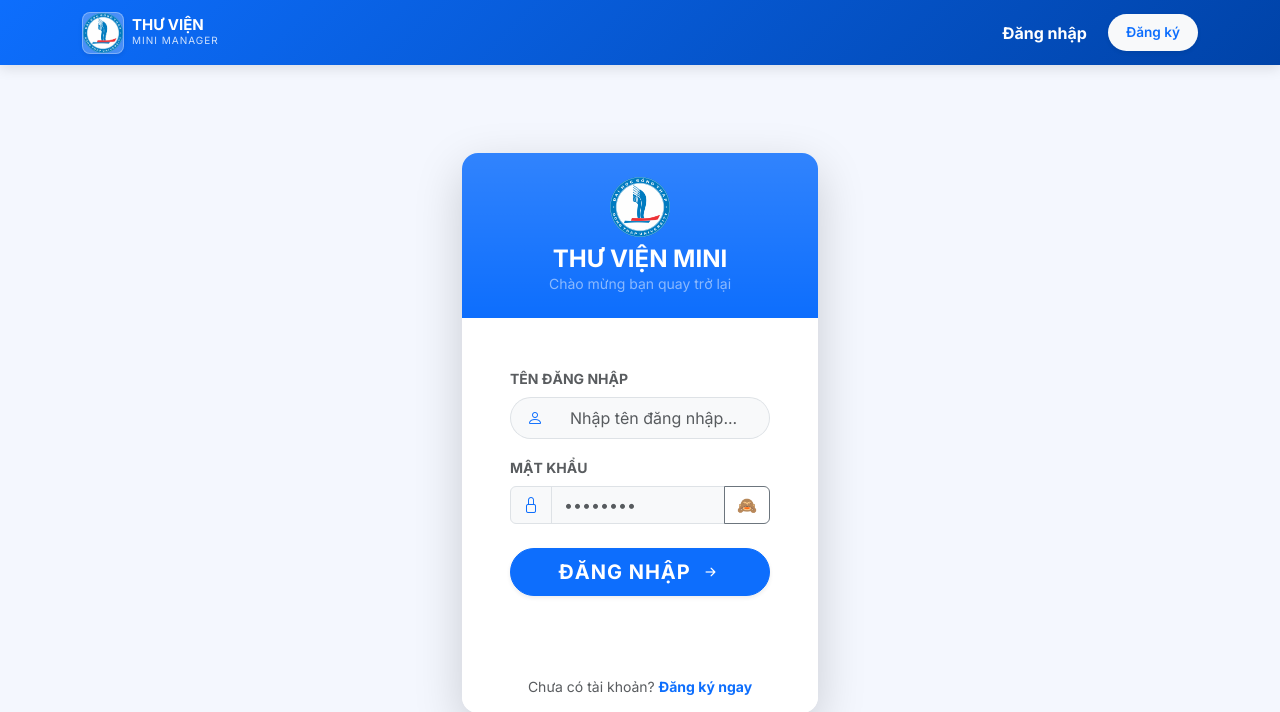
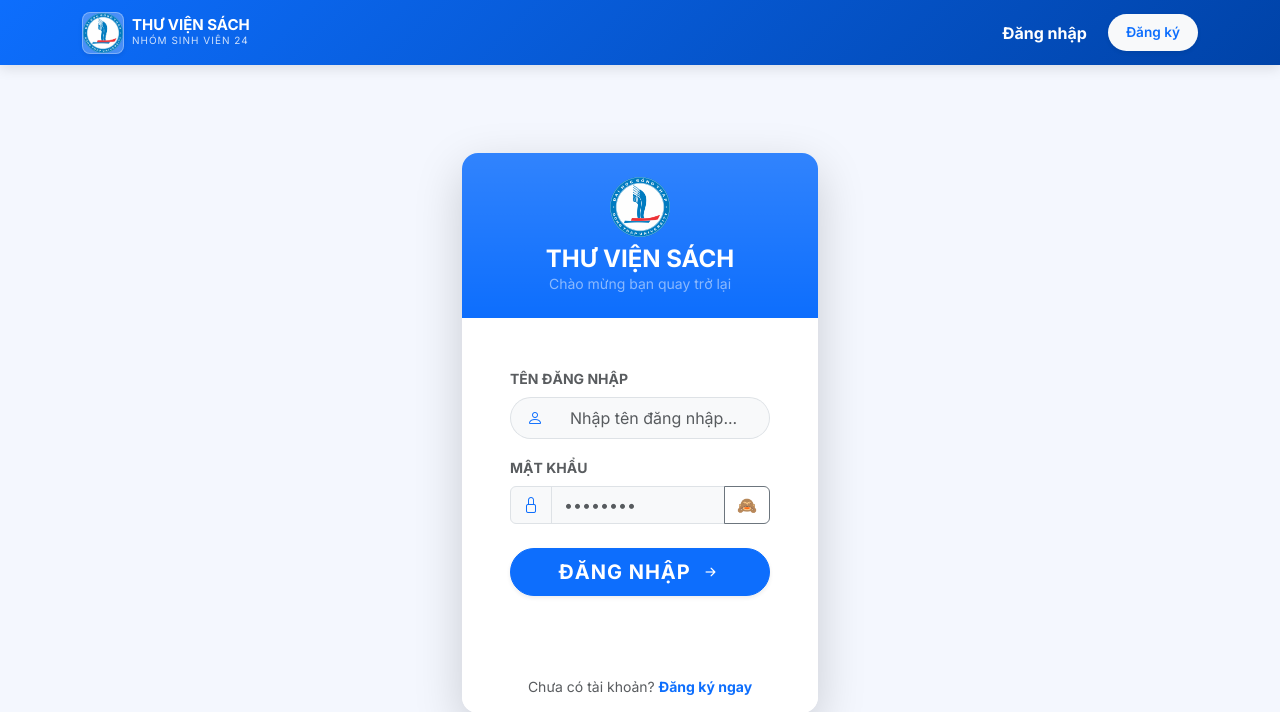
Before and after one commit to duykhang5564/Tim-hieu-va-xay-dung-he-thong-thu-vien-voi-Flask, a Flask app: page /login in a window 1280 px wide. Shown: the top 712 px of the page. Run offline with Flask 3, Linux system fonts and the light colour scheme; some libraries are stand-ins or nearby versions.

Commit message:
Add files via upload

```diff
--- a/templates/layout.html
+++ b/templates/layout.html
@@ -271,8 +271,8 @@ tbody tr:hover {
                         <img src="{{ url_for('static', filename='logo.png') }}" alt="Logo DThU" style="height: 40px; width: auto;"> <!--thêm mới-->
                     </div>
                     <div class="d-none d-md-flex flex-column text-white">
-                        <span class="fw-bold" style="font-size: 15px; line-height: 1.1;">THƯ VIỆN</span>
-                        <span style="font-size: 10px; letter-spacing: 1px; opacity: 0.8;">MINI MANAGER</span>
+                        <span class="fw-bold" style="font-size: 15px; line-height: 1.1;">THƯ VIỆN SÁCH</span>
+                        <span style="font-size: 10px; letter-spacing: 1px; opacity: 0.8;">NHÓM SINH VIÊN 24</span>
                     </div>
     {% if request.endpoint not in ['index', 'login', 'register', None] %}
 
--- a/templates/login.html
+++ b/templates/login.html
@@ -8,7 +8,7 @@
                 <div class="mb-2">
                     <img src="{{ url_for('static', filename='logo.png') }}" alt="Logo DThU" style="height: 60px; width: auto;">
                 </div>
-                <h4 class="text-white fw-bold mb-0">THƯ VIỆN MINI</h4>
+                <h4 class="text-white fw-bold mb-0">THƯ VIỆN SÁCH</h4>
                 <p class="text-white-50 small mb-0">Chào mừng bạn quay trở lại</p>
             </div>
 
```
